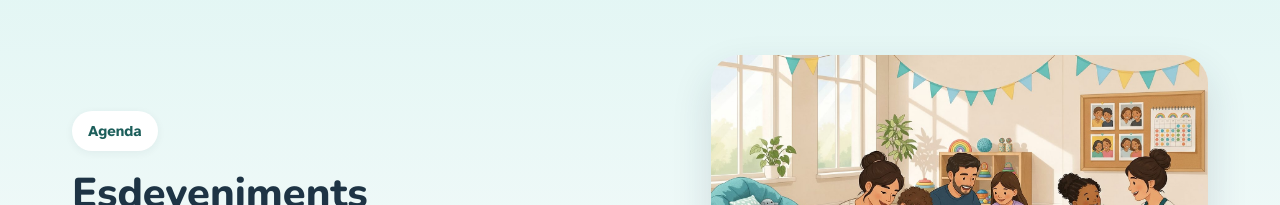
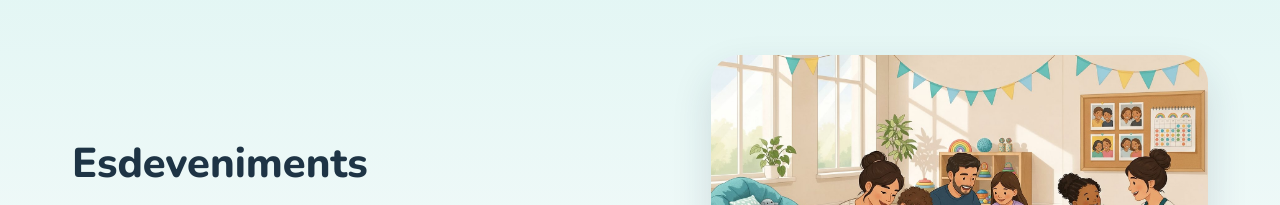
Before and after one commit to Nana-Asoc/WebNana, a plain HTML site: page esdeveniments.html in a window 1280 px wide. Shown: the part 94-299 px from the top of the page. Drawn offline with nearby package versions, Linux system fonts and the light colour scheme.

Commit message:
Eventos: quitar la etiqueta «Agenda», redundante con el título
Co-Authored-By: Claude Opus 5.5 <noreply@anthropic.com>
Claude-Session: https://claude.ai/code/session_01Lj9Qz3HLvB6e1dR2ZL6pN6

```diff
--- a/esdeveniments.html
+++ b/esdeveniments.html
@@ -241,7 +241,6 @@ a.tarjeta:hover{border-color:#8ED8D3;box-shadow:0 6px 20px rgba(30,52,69,.08);co
 <section id="agenda" class="hero-pagina" style="padding: 72px 0 64px">
 <div class="wrap" style="display: flex; flex-wrap: wrap; align-items: center; gap: 48px">
 <div style="flex: 1 1 440px; min-width: 0; display: flex; flex-direction: column; gap: 20px">
-<span class="hp-etiqueta">Agenda</span>
 <h1 class="sec-title" style="margin: 0; font-family: Nunito, sans-serif; font-weight: 800; font-size: 2.6rem; line-height: 1.12">Esdeveniments</h1>
 <p style="margin: 0; font-size: 1.1875rem; color: #3D5566">Tallers, trobades, sortides i activitats de N.A.N.A. a Sant Boi. Aquí trobareu el que ve i el que ja hem fet.</p>
 <a class="enlace-instagram" href="#" target="_blank" rel="noopener" hidden><svg aria-hidden="true" width="20" height="20" viewBox="0 0 24 24" fill="none" stroke="currentColor" stroke-width="2" stroke-linecap="round" stroke-linejoin="round"><rect x="3" y="3" width="18" height="18" rx="5"></rect><circle cx="12" cy="12" r="4"></circle><circle cx="17.5" cy="6.5" r="1" fill="currentColor"></circle></svg>Segueix-nos a Instagram</a>
```
Also changed, not shown: eventos.html (+0 -1 lines).
